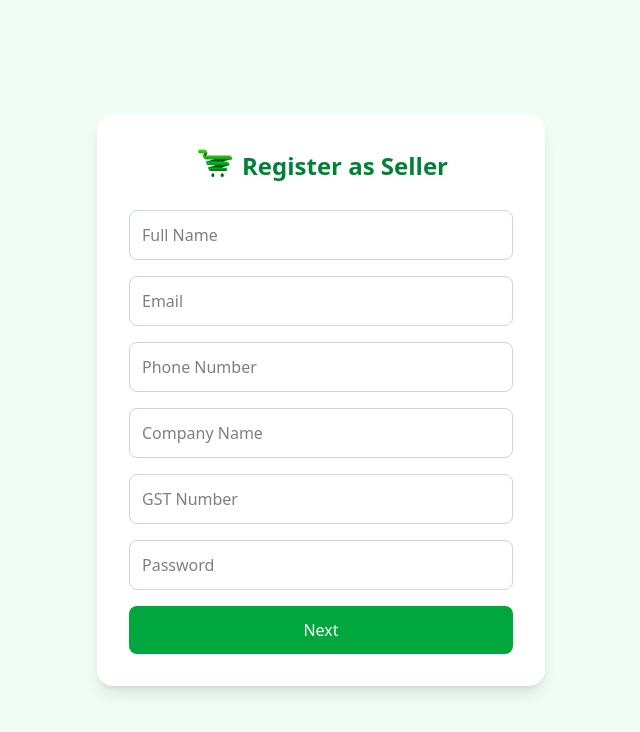
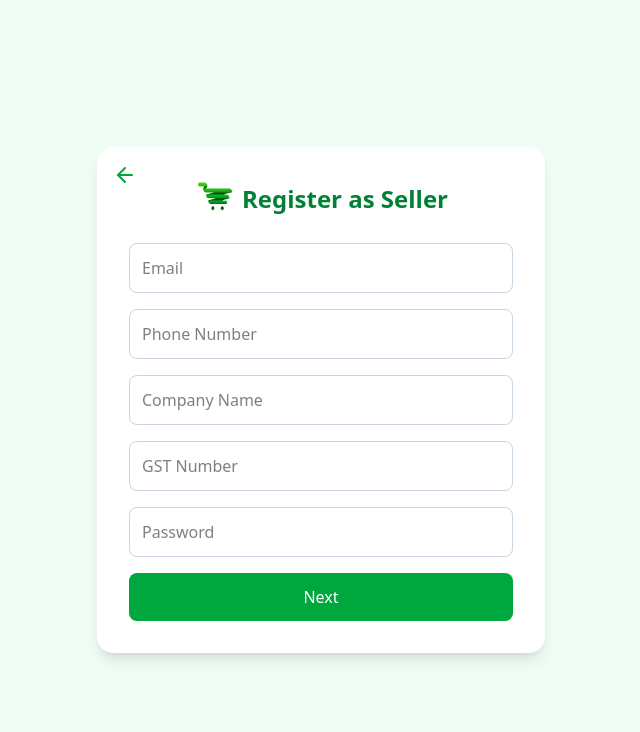
Before and after one commit to Gautam-Singh-Rathore/EcoPlore-Frontend, a React (Vite) app: page /register-seller in a window 1280 px wide. Shown: the top 732 px of the page, without its empty margins (319-959 px from the left). Built offline with nearby package versions, Linux system fonts and the light colour scheme.

Commit message:
Improvements

```diff
--- a/src/Components/Seller/SellerRegisterWizard.jsx
+++ b/src/Components/Seller/SellerRegisterWizard.jsx
@@ -56,14 +56,14 @@ const SellerRegisterWizard = () => {
   const steps = {
     1: (
       <>
-        <input
+        {/* <input
   name="fullName"
   value={formData.fullName}
   onChange={handleChange}
   placeholder="Full Name"
   type="text"
   className="w-full p-3 border border-slate-300 rounded-lg focus:outline-none focus:ring-2 focus:ring-green-400"
-/>
+/> */}
 
 <input
   name="email"
@@ -173,7 +173,7 @@ const SellerRegisterWizard = () => {
 
           <input
   name="fullname"
-  value={formData.accountNo}
+  value={formData.fullName}
   onChange={handleChange}
   placeholder="Your Full Name"
   type="text"
@@ -205,8 +205,8 @@ const SellerRegisterWizard = () => {
       <div className="w-full max-w-md bg-white p-8 rounded-2xl shadow-lg relative">
         {/* Logo and Back */}
         <div className="absolute top-4 left-4">
-          {step > 1 && (
-            <button onClick={goBack} className="text-green-600 hover:text-green-800">
+          {step >= 1 && (
+            <button onClick={goBack} className="text-green-600 hover:text-green-800 cursor-pointer">
               <ArrowLeft />
             </button>
           )}
@@ -226,7 +226,7 @@ const SellerRegisterWizard = () => {
           <button
             type="button"
             onClick={goNext}
-            className="w-full bg-green-600 text-white py-3 rounded-lg hover:bg-green-700 transition duration-300"
+            className="w-full bg-green-600 text-white py-3 rounded-lg hover:bg-green-700 transition duration-300 cursor-pointer"
           >
             {step === 3 ? "Submit" : "Next"}
           </button>
```
